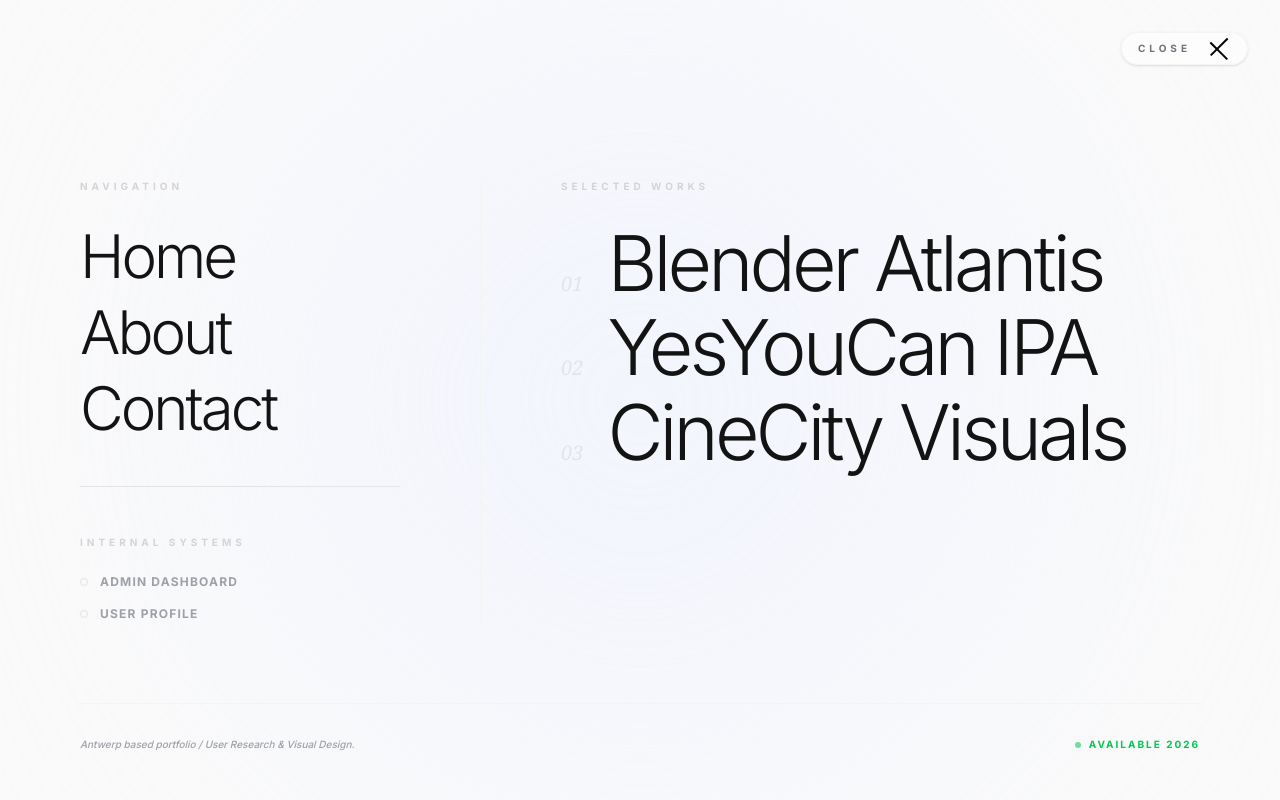
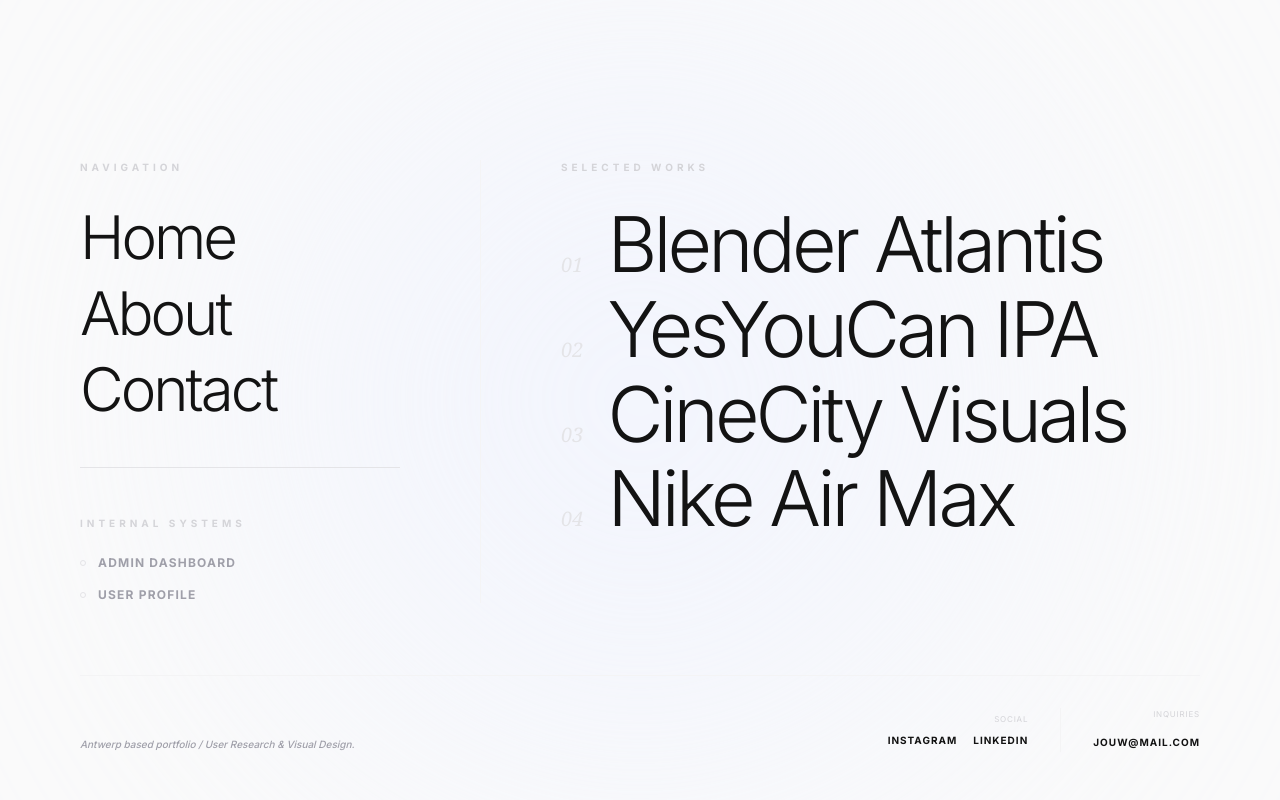
Before and after one commit to FernandezLuiz/Project1, a Next.js app: page /project3 in a window 1280 px wide. Both pictures are taken after a click on the button "EXPLORE". Shown: the top 800 px of the page. Built offline with nearby package versions, Linux system fonts and the light colour scheme; no server answers.

Commit message:
Fix navigatie en teksten (zonder grote video)

```diff
--- a/app/project3/page.tsx
+++ b/app/project3/page.tsx
@@ -112,14 +112,15 @@ export default function Project3Page() {
 
       </section>
 
-      {/* NAVIGATION ONDERAAN */}
+    {/* NAVIGATION ONDERAAN PROJECT 3 */}
 <footer className="mt-40 pt-12 border-t border-zinc-200 flex justify-between items-center mb-12">
   <a href="/project2" className="group flex items-center gap-4 text-[11px] uppercase tracking-[0.3em] font-bold text-zinc-400 hover:text-black">
     <span className="w-10 h-[1px] bg-zinc-300 group-hover:w-16 group-hover:bg-black transition-all"></span>
     Previous Case
   </a>
-        <a href="/contact" className="group flex items-center gap-4 text-[11px] uppercase tracking-[0.3em] font-bold">
-          Start a project
+  {/* Link nu naar Project 4 in plaats van Contact */}
+  <a href="/project4" className="group flex items-center gap-4 text-[11px] uppercase tracking-[0.3em] font-bold">
+    Next Project
     <span className="w-10 h-[1px] bg-zinc-300 group-hover:w-16 group-hover:bg-black transition-all"></span>
   </a>
 </footer>
--- a/components/GlobalNavbar.tsx
+++ b/components/GlobalNavbar.tsx
@@ -7,7 +7,8 @@ import Link from 'next/link';
 const projects = [
   { name: "Blender Atlantis", href: "/project1", num: "01" },
   { name: "YesYouCan IPA", href: "/project2", num: "02" },
-  { name: "CineCity Visuals", href: "/project3", num: "03" }
+  { name: "CineCity Visuals", href: "/project3", num: "03" },
+  { name: "Nike Air Max", href: "/project4", num: "04" }
 ];
 
 const mainLinks = [
@@ -48,24 +49,26 @@ export default function GlobalNavbar() {
   initial={{ y: "-100%" }}
   animate={{ y: 0 }}
   exit={{ y: "-100%" }}
-            transition={{ duration: 0.9, ease: [0.76, 0, 0.24, 1] }}
-            className="fixed inset-0 z-[90] bg-[#fafafa] flex flex-col justify-center p-8 md:p-20 overflow-hidden"
+  transition={{ duration: 0.8, ease: [0.76, 0, 0.24, 1] }}
+  /* FIX: justify-start ipv justify-center en extra padding top (pt-32) */
+  className="fixed inset-0 z-[999] bg-[#fafafa] flex flex-col justify-start p-6 md:p-20 pt-32 md:pt-40 overflow-y-auto"
 >
+      {/* De subtiele 'Orb' blijft, maar zit nu VEILIG achter de menu-tekst en boven de rest van de site */}
       <div className="absolute top-1/2 left-1/2 -translate-x-1/2 -translate-y-1/2 w-[100vh] h-[100vh] bg-indigo-50 rounded-full blur-[150px] opacity-60 pointer-events-none" />
 
-            <div className="relative z-10 grid grid-cols-1 md:grid-cols-12 w-full max-w-[1600px] mx-auto gap-20">
+      <div className="relative z-10 grid grid-cols-1 md:grid-cols-12 w-full max-w-[1600px] mx-auto gap-12 md:gap-20">
 
-              {/* KOLOM 1: MAIN NAV (Zonder italic hover) */}
-              <div className="md:col-span-4 space-y-12">
+        {/* KOLOM 1: MAIN NAV */}
+        <div className="md:col-span-4 space-y-8 md:space-y-12">
           <div>
-                  <p className="text-[10px] uppercase tracking-[0.4em] font-bold text-zinc-300 mb-8">Navigation</p>
-                  <ul className="space-y-4">
+            <p className="text-[10px] uppercase tracking-[0.4em] font-bold text-zinc-300 mb-6 md:mb-8">Navigation</p>
+            <ul className="space-y-3 md:space-y-4">
               {mainLinks.map((item) => (
                 <li key={item.name}>
                   <Link
                     href={item.href}
                     onClick={() => setIsOpen(false)}
-                          className="text-5xl md:text-6xl font-light tracking-tighter hover:text-indigo-600 hover:translate-x-2 transition-all duration-300 block"
+                    className="text-4xl md:text-6xl font-light tracking-tighter hover:text-indigo-600 hover:translate-x-2 transition-all duration-300 block"
                   >
                     {item.name}
                   </Link>
@@ -75,17 +78,17 @@ export default function GlobalNavbar() {
           </div>
 
           {/* SYSTEM LINKS */}
-                <div className="pt-12 border-t border-zinc-200 inline-block w-full">
-                  <p className="text-[10px] uppercase tracking-[0.4em] font-bold text-zinc-300 mb-6">Internal Systems</p>
-                  <div className="flex flex-col gap-4">
+          <div className="pt-8 md:pt-12 border-t border-zinc-200 inline-block w-full">
+            <p className="text-[10px] uppercase tracking-[0.4em] font-bold text-zinc-300 mb-4 md:mb-6">Internal Systems</p>
+            <div className="flex flex-col gap-3 md:gap-4">
               {systemLinks.map((item) => (
                 <Link
                   key={item.name}
                   href={item.href}
                   onClick={() => setIsOpen(false)}
-                        className="text-xs uppercase tracking-widest font-bold text-zinc-400 hover:text-indigo-600 flex items-center gap-3 group"
+                  className="text-[10px] md:text-xs uppercase tracking-widest font-bold text-zinc-400 hover:text-indigo-600 flex items-center gap-3 group"
                 >
-                        <span className="w-2 h-2 rounded-full border border-zinc-200 group-hover:bg-indigo-600 group-hover:border-indigo-600 transition-all" />
+                  <span className="w-1.5 h-1.5 rounded-full border border-zinc-200 group-hover:bg-indigo-600 group-hover:border-indigo-600 transition-all" />
                   {item.name}
                 </Link>
               ))}
@@ -94,20 +97,20 @@ export default function GlobalNavbar() {
         </div>
 
         {/* KOLOM 2: PROJECTS */}
-              <div className="md:col-span-8 border-l border-zinc-100 md:pl-20">
-                <p className="text-[10px] uppercase tracking-[0.4em] font-bold text-zinc-300 mb-8">Selected Works</p>
-                <div className="flex flex-col gap-6 md:gap-2">
+        <div className="md:col-span-8 md:border-l border-zinc-100 md:pl-20">
+          <p className="text-[10px] uppercase tracking-[0.4em] font-bold text-zinc-300 mb-6 md:mb-8">Selected Works</p>
+          <div className="flex flex-col gap-4 md:gap-2">
             {projects.map((project) => (
               <Link
                 key={project.name}
                 href={project.href}
                 onClick={() => setIsOpen(false)}
-                      className="group flex items-baseline gap-6"
+                className="group flex items-baseline gap-4 md:gap-6"
               >
-                      <span className="text-xl font-serif italic text-zinc-200 group-hover:text-indigo-600 transition-colors">
+                <span className="text-sm md:text-xl font-serif italic text-zinc-200 group-hover:text-indigo-600 transition-colors">
                   {project.num}
                 </span>
-                      <h3 className="text-[8vw] md:text-[6vw] font-light leading-none tracking-tighter group-hover:pl-4 transition-all duration-500">
+                <h3 className="text-[9vw] md:text-[6vw] font-light leading-none tracking-tighter group-hover:pl-4 transition-all duration-500">
                   {project.name}
                 </h3>
               </Link>
@@ -117,20 +120,29 @@ export default function GlobalNavbar() {
 
       </div>
 
-            {/* ONDERSTE BALK */}
-            <div className="absolute bottom-12 left-8 md:left-20 right-8 md:right-20 flex justify-between items-end border-t border-zinc-100 pt-8">
-               <div className="max-w-xs">
+      {/* ONDERSTE BALK - We maken deze op mobile iets compacter */}
+      <div className="mt-12 md:mt-0 md:absolute md:bottom-12 md:left-20 md:right-20 flex flex-col md:flex-row justify-between items-start md:items-end border-t border-zinc-100 pt-8 gap-6">
+         <div className="max-w-xs hidden lg:block">
            <p className="text-[10px] leading-relaxed text-zinc-400 font-medium italic">
              Antwerp based portfolio / User Research & Visual Design.
            </p>
          </div>
-               <div className="text-right">
-                 <p className="text-[10px] font-bold uppercase tracking-[0.2em] text-green-500 flex items-center justify-end gap-2">
-                   <span className="w-1.5 h-1.5 bg-green-500 rounded-full animate-pulse" /> Available 2026
-                 </p>
+
+         <div className="flex flex-wrap gap-8 items-center w-full md:w-auto">
+           <div className="text-left md:text-right">
+             <p className="text-[8px] uppercase tracking-widest text-zinc-300 mb-2">Social</p>
+             <div className="flex gap-4">
+               <a href="https://instagram.com/JOUWNAAM" target="_blank" className="text-[10px] font-bold uppercase tracking-widest hover:text-indigo-600">Instagram</a>
+               <a href="https://linkedin.com/in/JOUWNAAM" target="_blank" className="text-[10px] font-bold uppercase tracking-widest hover:text-indigo-600">LinkedIn</a>
              </div>
            </div>
 
+           <div className="text-left md:text-right md:border-l border-zinc-100 md:pl-8">
+             <p className="text-[8px] uppercase tracking-widest text-zinc-300 mb-2">Inquiries</p>
+             <a href="mailto:jouw@mail.com" className="text-[10px] font-bold uppercase tracking-widest hover:text-indigo-600">jouw@mail.com</a>
+           </div>
+         </div>
+      </div>
     </motion.div>
   )}
 </AnimatePresence>
```
Also changed, not shown: app/project4/page.tsx (added, +97 -0 lines). Lines whose indentation alone changed are shown as unchanged.
